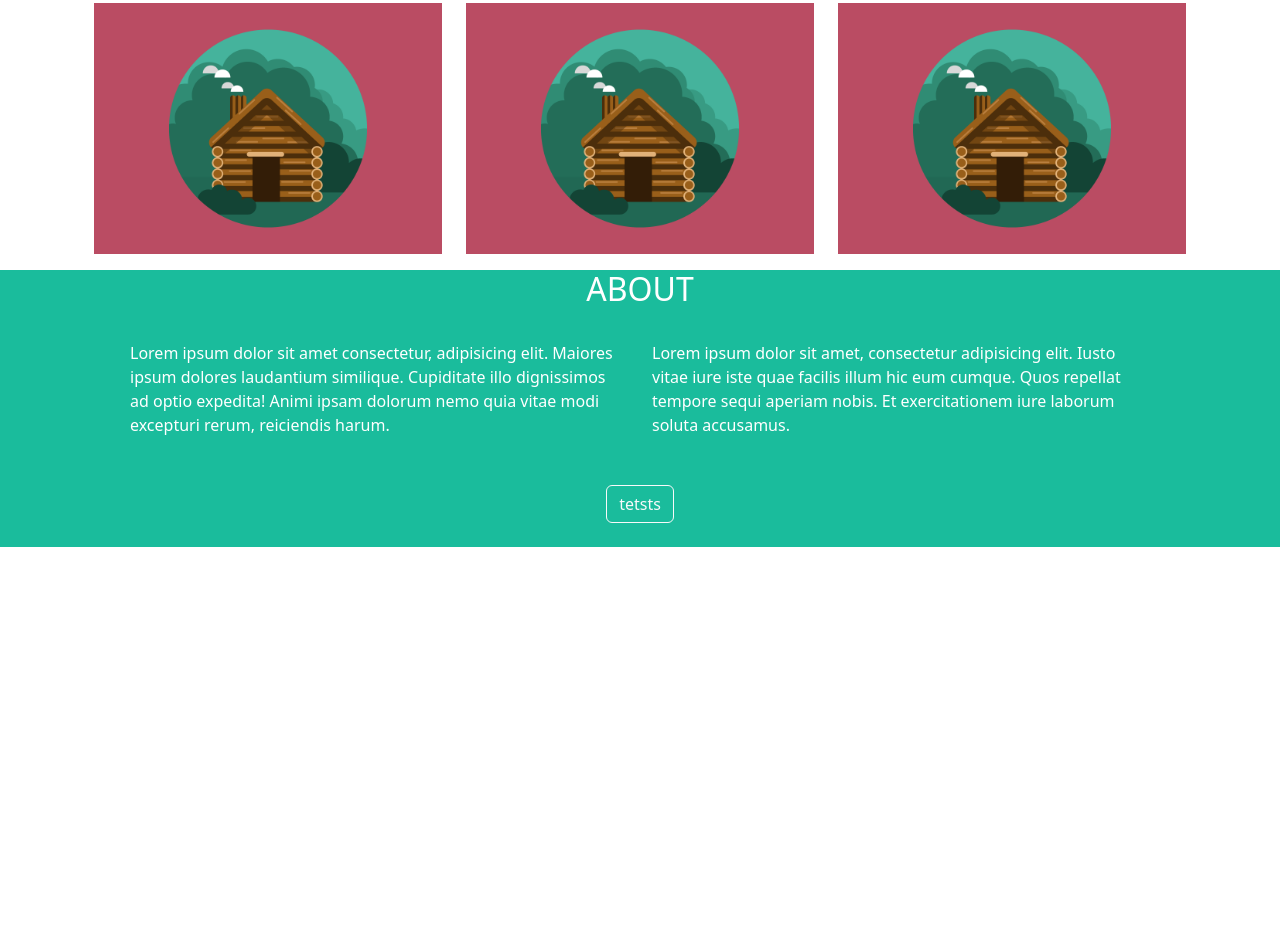
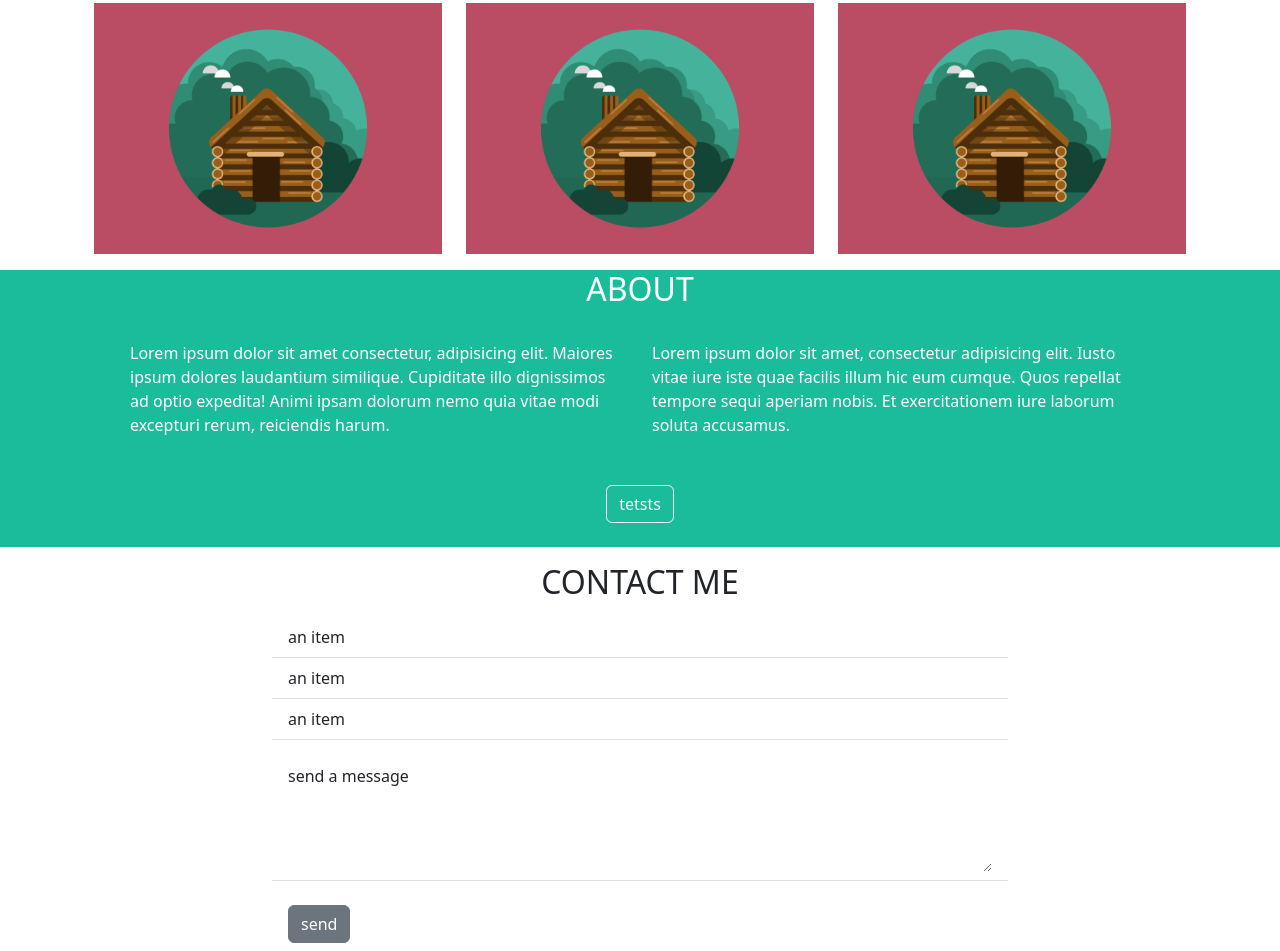
Before and after one commit to RaoulBongarzoni/html-css-bootstrap-freelancer, a plain HTML site: page index.html in a window 1280 px wide. Shown: the part 874-1825 px from the top of the page. Before the commit the page ends 1421 px from the top, so only its background shows below. Drawn offline with nearby package versions, Linux system fonts and the light colour scheme.

Commit message:
main section completed

```diff
--- a/index.html
+++ b/index.html
@@ -1,16 +1,20 @@
 <!DOCTYPE html>
 <html lang="en">
+
 <head>
     <meta charset="UTF-8">
     <meta name="viewport" content="width=device-width, initial-scale=1.0">
     <title>Document</title>
-    <link href="https://cdn.jsdelivr.net/npm/bootstrap@5.2.3/dist/css/bootstrap.min.css" rel="stylesheet" integrity="sha384-rbsA2VBKQhggwzxH7pPCaAqO46MgnOM80zW1RWuH61DGLwZJEdK2Kadq2F9CUG65" crossorigin="anonymous">
+    <link href="https://cdn.jsdelivr.net/npm/bootstrap@5.2.3/dist/css/bootstrap.min.css" rel="stylesheet"
+        integrity="sha384-rbsA2VBKQhggwzxH7pPCaAqO46MgnOM80zW1RWuH61DGLwZJEdK2Kadq2F9CUG65" crossorigin="anonymous">
     <link rel="stylesheet" href="css/style.css">
 </head>
 
 
 <body>
-    <header >
+
+
+    <header>
 
 
         <nav>
@@ -29,7 +33,8 @@
                         <div class="row">
 
                             <div class="col">
-                                    <a href="#" class="text-decoration-none text-white align-middle text-center">PORTFOLIO</a>
+                                <a href="#"
+                                    class="text-decoration-none text-white align-middle text-center">PORTFOLIO</a>
                             </div>
 
                             <div class="col">
@@ -37,7 +42,8 @@
                             </div>
 
                             <div class="col">
-                                    <a href="#" class="text-decoration-none text-white align-middle text-center">CONTATTI</a>
+                                <a href="#"
+                                    class="text-decoration-none text-white align-middle text-center">CONTATTI</a>
                             </div>
 
                         </div>
@@ -56,11 +62,13 @@
 
 
     <main>
+
+        <!-- #########  JUMBO  ######## -->
         <section id="jumbo">
             <div class="container">
                 <div class="row justify-content-center">
                     <div class="col-lg-4 col-md-5 col-5">
-                        <img src="img/avatar.svg" class=""alt="">
+                        <img src="img/avatar.svg" class="" alt="">
                     </div>
                 </div>
                 <div class="row justify-content-center">
@@ -76,10 +84,11 @@
                     </div>
 
                 </div>
+            </div>
+        </section>
 
 
-            </div>
-        </section>
+        <!-- #########  PORTFOLIO  ######## -->
         <section id="portfolio">
             <div class="container">
 
@@ -112,6 +121,8 @@
                 </div>
             </div>
         </section>
+
+        <!-- #########  ABOUT  ######## -->
         <section id="about">
             <div class="container">
                 <div class="row">
@@ -122,12 +133,16 @@
                 </div>
                 <div class="row text-white px-5">
                     <div class="col-md-6 col-sm-12 py-4">
-                        <span>Lorem ipsum dolor sit amet consectetur, adipisicing elit. Maiores ipsum dolores laudantium similique. Cupiditate illo dignissimos ad optio expedita! Animi ipsam dolorum nemo quia vitae modi excepturi rerum, reiciendis harum.</span>
+                        <span>Lorem ipsum dolor sit amet consectetur, adipisicing elit. Maiores ipsum dolores laudantium
+                            similique. Cupiditate illo dignissimos ad optio expedita! Animi ipsam dolorum nemo quia
+                            vitae modi excepturi rerum, reiciendis harum.</span>
 
                     </div>
 
                     <div class="col-md-6 col-sm-12 py-4">
-                        <span>Lorem ipsum dolor sit amet, consectetur adipisicing elit. Iusto vitae iure iste quae facilis illum hic eum cumque. Quos repellat tempore sequi aperiam nobis. Et exercitationem iure laborum soluta accusamus.</span>
+                        <span>Lorem ipsum dolor sit amet, consectetur adipisicing elit. Iusto vitae iure iste quae
+                            facilis illum hic eum cumque. Quos repellat tempore sequi aperiam nobis. Et exercitationem
+                            iure laborum soluta accusamus.</span>
                     </div>
                 </div>
                 <div class="row text-white px-5 py-4">
@@ -138,13 +153,48 @@
             </div>
 
         </section>
-        <section></section>
+        <!-- #########  CONTACT  ######## -->
+        <section>
+            <div class="container">
+                <div class="row">
+                    <div class="col text-center">
+                        <h2 class="my-3">CONTACT ME</h2>
+                    </div>
+                </div>
+                <div class="row justify-content-center">
+                    <div class="col-8">
+                        <ul class="list-group list-group-flush">
+                            <li class="list-group-item">
+                                <span>an item</span>
+                            </li>
+                            <li class="list-group-item">an item</li>
+                            <li class="list-group-item">an item</li>
+                            <li class="list-group-item my-3">
+                                <span class="">send a message</span>
+                                <textarea class="form-control border border-0" rows="3"></textarea>
 
+                            </li>
+                            <li class="list-group-item">
+                                <div class="btn btn-secondary">send</div>
+                            </li>
+                        </ul>
+                    </div>
+
+                </div>
+            </div>
+        </section>
     </main>
+
+
+
+    <!-- ######### FOOTER ######### -->
     <footer>
 
     </footer>
 
-    <script src="https://cdn.jsdelivr.net/npm/bootstrap@5.2.3/dist/js/bootstrap.bundle.min.js" integrity="sha384-kenU1KFdBIe4zVF0s0G1M5b4hcpxyD9F7jL+jjXkk+Q2h455rYXK/7HAuoJl+0I4" crossorigin="anonymous"></script>
+    <script src="https://cdn.jsdelivr.net/npm/bootstrap@5.2.3/dist/js/bootstrap.bundle.min.js"
+        integrity="sha384-kenU1KFdBIe4zVF0s0G1M5b4hcpxyD9F7jL+jjXkk+Q2h455rYXK/7HAuoJl+0I4"
+        crossorigin="anonymous"></script>
 </body>
+
 </html>
```
Lines whose indentation alone changed are shown as unchanged.
